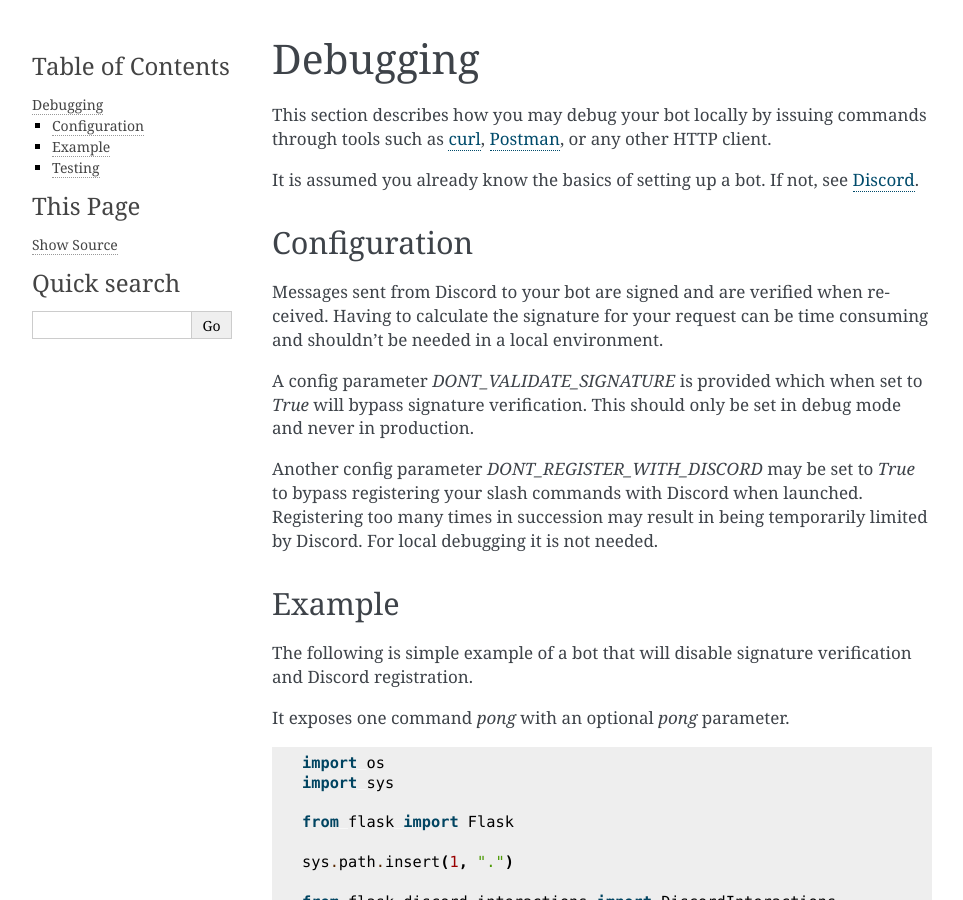
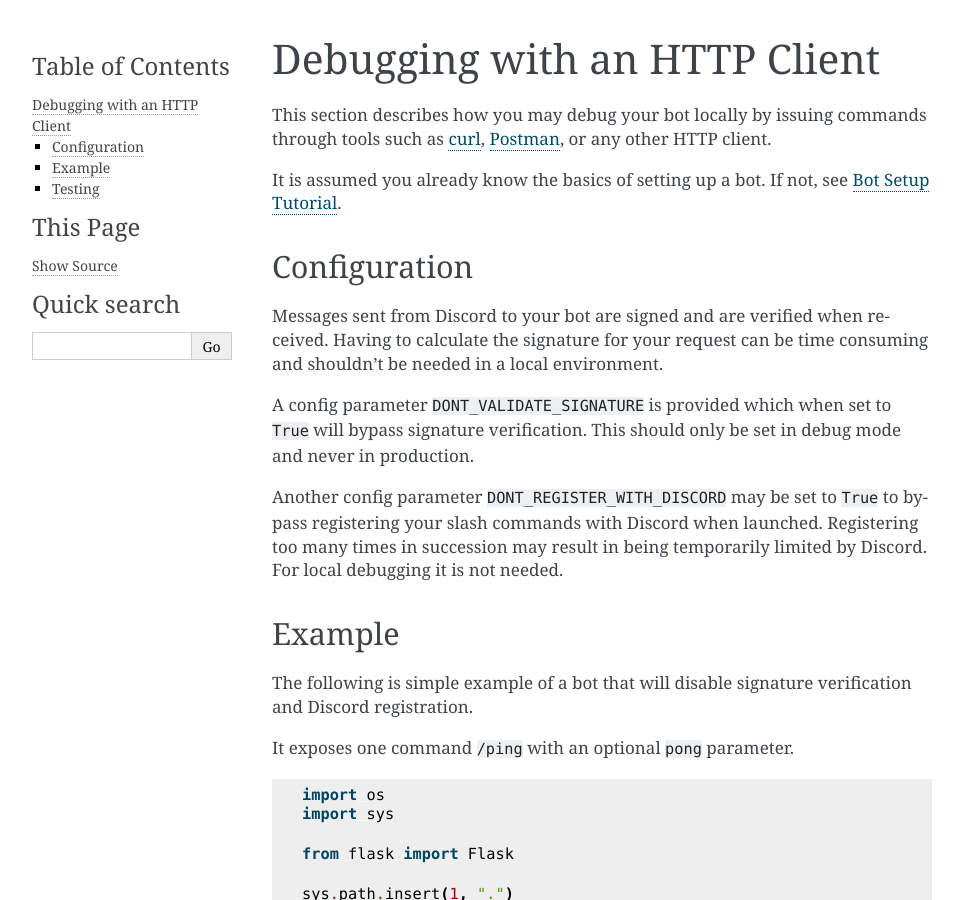
Before and after one commit to breqdev/flask-discord-interactions, a Sphinx documentation site: the page built from docs/debugging.rst, in a window 1280 px wide and 900 px high. Shown: the whole window, without its empty margins (148-1111 px from the left). Built offline with Sphinx 7.4.7, drawn with Linux system fonts in a browser that asks for light colours; some of the changed text lies outside the part shown.

Commit message:
Chore: Fix Sphinx syntax, restructure tutorials directory

```diff
--- a/docs/debugging.rst
+++ b/docs/debugging.rst
@@ -1,11 +1,11 @@
-Debugging
-==========
+Debugging with an HTTP Client
+=============================
 
 This section describes how you may debug your bot locally by issuing commands
 through tools such as `curl <https://curl.se/>`_, `Postman <https://www.postman.com/>`_,
 or any other HTTP client.
 
-It is assumed you already know the basics of setting up a bot. If not, see :ref:`discord-page`.
+It is assumed you already know the basics of setting up a bot. If not, see :ref:`tutorial-page`.
 
 Configuration
 -------------
@@ -14,10 +14,10 @@ Messages sent from Discord to your bot are signed and are verified when received
 calculate the signature for your request can be time consuming and shouldn't be needed in a local
 environment.
 
-A config parameter `DONT_VALIDATE_SIGNATURE` is provided which when set to `True` will bypass
+A config parameter ``DONT_VALIDATE_SIGNATURE`` is provided which when set to ``True`` will bypass
 signature verification. This should only be set in debug mode and never in production.
 
-Another config parameter `DONT_REGISTER_WITH_DISCORD` may be set to `True` to bypass registering
+Another config parameter ``DONT_REGISTER_WITH_DISCORD`` may be set to ``True`` to bypass registering
 your slash commands with Discord when launched. Registering too many times in succession may result
 in being temporarily limited by Discord. For local debugging it is not needed.
 
@@ -27,7 +27,7 @@ Example
 The following is simple example of a bot that will disable signature verification and Discord
 registration.
 
-It exposes one command `pong` with an optional `pong` parameter.
+It exposes one command ``/ping`` with an optional ``pong`` parameter.
 
 .. code-block:: python
 
@@ -65,8 +65,8 @@ It exposes one command `pong` with an optional `pong` parameter.
 Testing
 -------
 
-Assuming your bot is running at http://127.0.0.1:5000 and uses the `interactions` route, the
-below is a simple example of calling `/ping` with a `pong` parameter set to `Pong`.
+Assuming your bot is running at ``http://127.0.0.1:5000`` and uses the ``/interactions`` route, the
+below is a simple example of calling ``/ping`` with a ``pong`` parameter set to ``Pong``.
 
 This is only a subset of the available JSON that may be passed in, but is the minimal needed
 for this example to work.
@@ -98,8 +98,8 @@ for this example to work.
         }
     }'
 
-In Postman, you would issue a POST request to http://127.0.0.1:5000/interactions setting the
-header `Content-Type: application/json` and your message as a raw JSON body.
+In Postman, you would issue a POST request to ``http://127.0.0.1:5000/interactions`` setting the
+header ``Content-Type: application/json`` and your message as a raw JSON body.
 
-In the Curl example above, the value given to the `--data-raw` parameter would be the JSON body
+In the Curl example above, the value given to the ``--data-raw`` parameter would be the JSON body
 content, without the single quotes at the start and end.
--- a/docs/index.rst
+++ b/docs/index.rst
@@ -36,7 +36,7 @@ Documentation
     :maxdepth: 2
 
     api.rst
-    tutorial.rst
+    tutorials.rst
 
 How is this different from ``discord-py-slash-command``?
 --------------------------------------------------------
```
Also changed, not shown: docs/tutorials.rst (added, +8 -0 lines), docs/botsetup.rst (renamed from docs/tutorial.rst).
